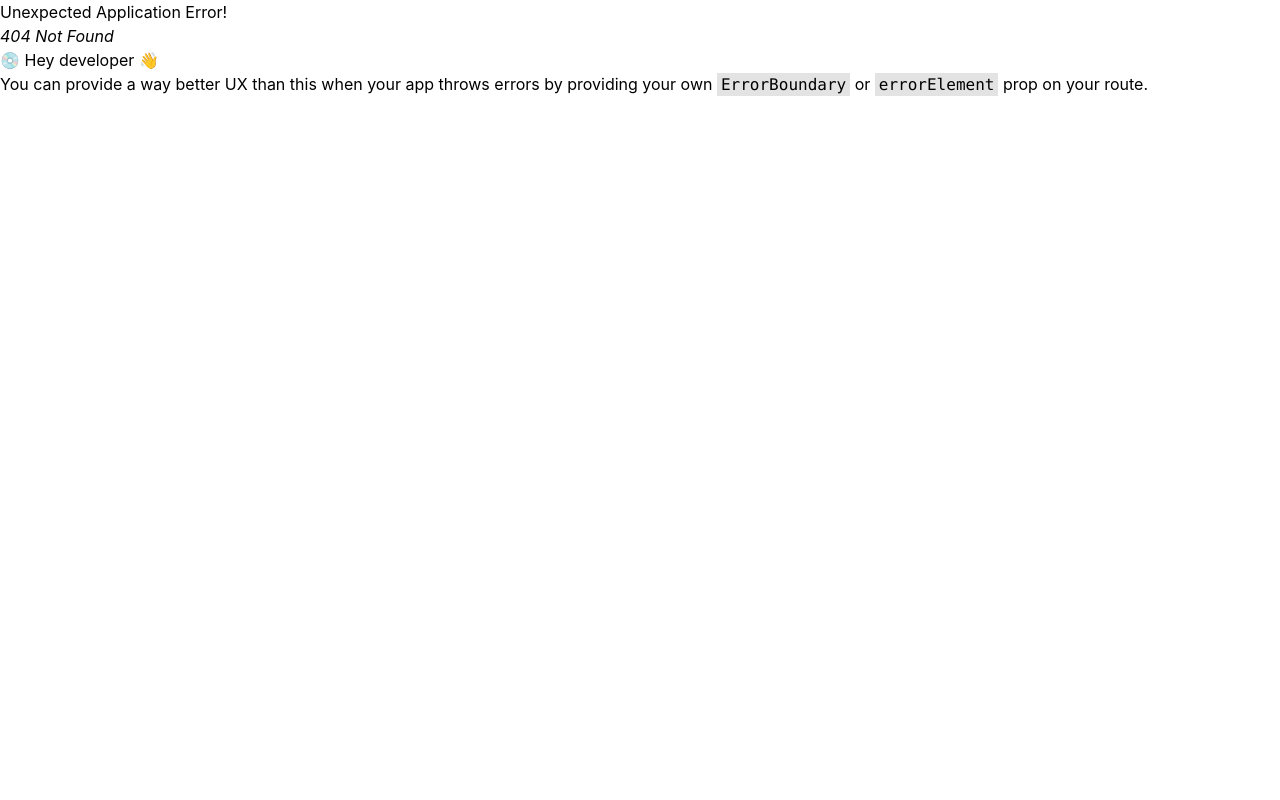
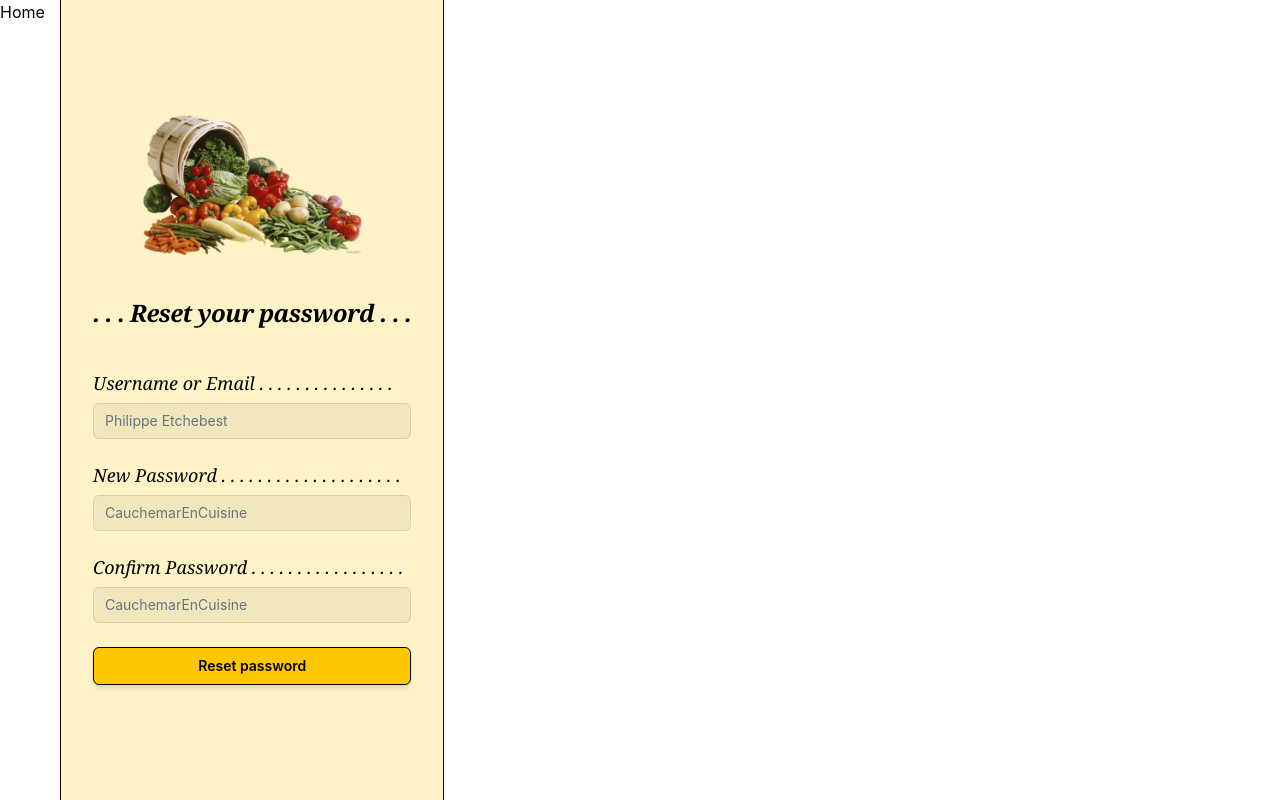
Before and after one commit to MouaipS/Transcendance, a React (Vite) app in the folder frontend/: page /password_reset in a window 1280 px wide. Before the commit this address had no page. Built offline with nearby package versions, Linux system fonts and the light colour scheme; a web font is replaced by a local one.

Commit message:
fusiontailwind [ADD] Reset password et commentaires
ResetPassword.jsx

Creation de la page pour reset le mot de passe et ecriture de commentaires pour expliquer le code

```diff
--- a/frontend/src/App.jsx
+++ b/frontend/src/App.jsx
@@ -6,8 +6,11 @@ import { Rules } from "./components/pages/Rules.jsx"
 import { Statistics } from "./components/pages/Statistics.jsx"
 import { Parameters } from "./components/pages/Parameters.jsx"
 import { Recipes } from "./components/pages/Recipes.jsx"
+import { ResetPassword } from "./components/pages/ResetPassword.jsx";
 
 
+// Architecture du site avec les différentes pages,
+// leur URL et leur contenu
 const router = createBrowserRouter([
 	{
 		path: '/',
@@ -70,6 +73,16 @@ const router = createBrowserRouter([
 				<Link to="/home">Home</Link>
 			</nav>
 		</div>
+	},
+	{
+		path: '/password_reset',
+		element: <div>
+			<ResetPassword/>
+			<ul/>
+			<nav>
+				<Link to="/home">Home</Link>
+			</nav>
+		</div>
 	}
 ])
 
--- a/frontend/src/components/pages/Home.jsx
+++ b/frontend/src/components/pages/Home.jsx
@@ -1,7 +1,6 @@
-import { useState, useEffect } from "react";
+import { useState } from "react";
 import { useNavigate } from "react-router-dom";
 import Tabs from "../tools/Tabs";
-
 
 
 export function Home () {
@@ -21,7 +20,7 @@ export function Home () {
 	}
 
 	return <>
-	<h2 className="font-serif italic mt-10 mb-10 text-center text-2xl/9 font-bold tracking-tight text-black">VegeBattle (pour Vegetable t'as compris (Nom sujet à changements parce qu'on utilise aussi de la viande (donc c'est plus juste Végé (Parce qu'il y a de la viande (et la viande c'est pas végé (c'est Lucien qui l'a dit (mais des fois il se trompe)))))))</h2>
+	<h2 className="font-serif italic mt-10 mb-10 text-center text-2xl/9 font-bold tracking-tight text-black">VegeBattle (pour Vegetable t'as compris (Nom sujet à changements parce qu'on utilise aussi de la viande (donc c'est plus juste Végé (Parce qu'il y a de la viande (et la viande c'est pas végé (c'est Lucien qui l'a dit (mais des fois il se trompe (c'est rare (mais ça arrive)))))))))</h2>
 	<button
 		className="flex justify-center rounded-md
 		 bg-blue-400 px-3 py-1.5 text-sm/6 font-semibold
--- a/frontend/src/components/pages/Login.jsx
+++ b/frontend/src/components/pages/Login.jsx
@@ -1,15 +1,22 @@
-import { useState, useEffect } from "react";
+import { useState } from "react";
 import { useNavigate } from "react-router-dom";
 
 
 export function Login() {
 
+  // Variable utilisées pour l'authentification et leurs
+  // setters, qui permettent de modifier leurs valeurs
 	const [username, setUsername] = useState('')
 	const [password, setPassword] = useState('')
 	const [isLogged, setIsLogged] = useState(false)
 
+  // Permet de naviguer vers une autre page
+  // en appelant la fonction navigate
 	const navigate = useNavigate()
 
+  // Fonction appelée en soumettant le form de login,
+  // envoie une requête au back pour vérifier si l'utilisateur
+  // est enregistré
 	const handleSubmitLogin = (e) => {
 		e.preventDefault()
 
@@ -19,7 +26,7 @@ export function Login() {
 		{
 			method: 'POST',
 			headers: { 'Content-Type': 'application/json' },
-			body: JSON.stringify({username})
+			body: JSON.stringify(login)
 		}
 		).then( (res) => {
 			console.log(res)
@@ -45,7 +52,7 @@ export function Login() {
 		</div>
 
         <div className="mt-10 sm:mx-auto sm:w-full sm:max-w-sm">
-          <form action="#" method="POST" className="space-y-6">
+          <form action="#" method="POST" className="space-y-6" onSubmit={handleSubmitLogin}>
             <div>
               <label htmlFor="username" className="font-serif italic block text-lg/6 font-medium text-black">
                 Username . . . . . . . . . . . . . . . . . . . . . . . . . .
@@ -56,7 +63,9 @@ export function Login() {
                   name="username"
                   required
                   autoComplete="username"
-				  placeholder="Philippe Etchebest"
+                  value={username}
+			            onChange={(e) => setUsername(e.target.value)}
+				          placeholder="Philippe Etchebest"
                   className="block w-full rounded-md bg-black/5 px-3 py-1.5 text-base outline-1 -outline-offset-1 outline-black/10 placeholder:text-gray-500 focus:outline-2 focus:-outline-offset-2 focus:outline-yellow-400 sm:text-sm/6"
                 />
               </div>
@@ -68,7 +77,7 @@ export function Login() {
                   Password . . . . . . . . . . . .
                 </label>
                 <div className="text-sm">
-                  <a href="#" className="font-serif italic font-semibold text-base/6 hover:text-black/50">
+                  <a href="/password_reset" className="font-serif italic font-semibold text-base/6 hover:text-black/50">
                     Forgot password?
                   </a>
                 </div>
@@ -79,8 +88,10 @@ export function Login() {
                   name="password"
                   type="password"
                   required
+                  value={password}
+			            onChange={(e) => setPassword(e.target.value)}
                   autoComplete="current-password"
-				  placeholder="CauchemarEnCuisine"
+				          placeholder="CauchemarEnCuisine"
                   className="block w-full rounded-md bg-black/5 px-3 py-1.5 text-base outline-1 -outline-offset-1 outline-black/10 placeholder:text-gray-500 focus:outline-2 focus:-outline-offset-2 focus:outline-yellow-400 sm:text-sm/6"
                 />
               </div>
--- a/frontend/src/components/pages/Register.jsx
+++ b/frontend/src/components/pages/Register.jsx
@@ -1,4 +1,4 @@
-import { useState, useEffect } from "react";
+import { useState } from "react";
 import { useNavigate } from "react-router-dom";
 import { QueryClient, QueryClientProvider, useQuery } from '@tanstack/react-query';
 
@@ -7,8 +7,12 @@ const queryClient = new QueryClient()
 
 export function Register() {
 
+	// Sert pour afficher une erreur si l'utilisateur
+	// n'entre pas les 2 mêmes mots de passe
 	const [alert, setAlert] = useState('')
 
+	// Variable utilisées pour l'authentification et leurs
+ 	// setters, qui permettent de modifier leurs valeurs
 	const [username, setUsername] = useState('')
 	const [password, setPassword] = useState('')
 	const [confirmPassword, setConfirmPassword] = useState('')
@@ -17,13 +21,17 @@ export function Register() {
 
 	const [showGet, setShowGet] = useState(false)
 
+	// Permet de naviguer vers une autre page
+  	// en appelant la fonction navigate
 	const navigate = useNavigate()
 
+	// Fonction appelée en soumettant le form de register,
+  	// envoie une requête au back pour créer un nouvel
+	// utilisateur dans la DB
 	const handleSubmitRegister = (e) => {
 		e.preventDefault()
 
 		const registration = { username, password, email, nickname }
-
 
 		if (password !== confirmPassword) {
 			setUsername('')
@@ -39,7 +47,7 @@ export function Register() {
 		{
 			method: 'POST',
 			headers: { 'Content-Type': 'application/json' },
-			body: JSON.stringify({username})
+			body: JSON.stringify(registration)
 		}
 		).then( () => {
 			console.log("Success")
@@ -55,6 +63,8 @@ export function Register() {
 		navigate('/home')
 	}
 
+	// Requête GET pour récupérer les infos depuis la DB afin
+	// de vérifier si les requêtes fonctionnent bien, ne restera pas
 	const FetchName = () => {
 
 		if (!showGet)
@@ -62,7 +72,7 @@ export function Register() {
 		const { data, error, isLoading } = useQuery({
 			queryKey: ['username'],
 			queryFn: () =>
-				fetch('http://localhost:3000/users')
+				fetch('http://localhost:3001/users')
 				.then(res => res.json())
 		})
 		if (isLoading) return <div>Chargement...</div>
@@ -77,6 +87,8 @@ export function Register() {
 		return <ul>{datas.map(todo => (<li key={todo}>{todo}</li>))}</ul>
 	}
 
+	// Fonction pour empêcher l'appel de FetchName tant que
+	// le bouton associé n'a pas été cliqué
 	const handleClick = (e) => {
 		e.preventDefault()
 
@@ -100,6 +112,7 @@ export function Register() {
 			<h2 className="font-serif italic mt-10 text-center text-2xl/9 font-bold tracking-tight text-black">. . . Create your account . . .</h2>
 		</div>
 		<div className="mt-10 sm:mx-auto sm:w-full sm:max-w-sm">
+			<p style={{color: 'red'}}>{alert}</p>
 			<form onSubmit={handleSubmitRegister} className="space-y-6">
 				<div>
 					<label htmlFor="username" className="font-serif italic
--- /dev/null
+++ b/frontend/src/components/pages/ResetPassword.jsx
@@ -0,0 +1,142 @@
+import { useState } from "react";
+import { useNavigate } from "react-router-dom";
+
+
+export function ResetPassword() {
+
+	// Sert pour afficher une erreur si l'utilisateur
+	// n'entre pas les 2 mêmes mots de passe
+	const [alert, setAlert] = useState('')
+
+	// Variable utilisées pour l'authentification et leurs
+ 	// setters, qui permettent de modifier leurs valeurs
+	const [username, setUsername] = useState('')
+	const [password, setPassword] = useState('')
+	const [confirmPassword, setConfirmPassword] = useState('')
+
+	// Permet de naviguer vers une autre page
+  	// en appelant la fonction navigate
+	const navigate = useNavigate()
+
+	// Fonction appelée en soumettant le form de changement de mdp,
+  	// envoie une requête au back pour modifier
+	// le mot de passe de l'utilisateur dans la DB
+	const handleSubmitReset = (e) => {
+		e.preventDefault()
+
+		const reset = { username, password }
+
+		if (password !== confirmPassword) {
+			setUsername('')
+			setPassword('')
+			setConfirmPassword('')
+			setAlert("Les mots de passe ne sont pas identiques")
+			return
+		}
+
+		fetch('http://localhost:3001/login',
+		{
+			method: 'POST',
+			headers: { 'Content-Type': 'application/json' },
+			body: JSON.stringify(reset)
+		}
+		).then( (res) => {
+			console.log(res)
+		})
+
+		setUsername('')
+		setPassword('')
+		setConfirmPassword('')
+
+	}
+
+
+	return <>
+	<div className="absolute inset-y-0 left-15 flex flex-col min-h-full justify-center px-6 py-12 lg:px-8 border-l border-r bg-amber-100">
+		<div className="sm:mx-auto sm:w-full sm:max-w-sm">
+			<img
+				alt="logo"
+				src="src/components/images/legumes.png"
+				className="mx-auto h-35 w-auto"
+			/>
+			<h2 className="font-serif italic mt-10 text-center text-2xl/9 font-bold tracking-tight text-black">. . . Reset your password . . .</h2>
+		</div>
+
+        <div className="mt-10 sm:mx-auto sm:w-full sm:max-w-sm">
+			<p style={{color: 'red'}}>{alert}</p>
+          	<form action="#" method="POST" className="space-y-6" onSubmit={handleSubmitReset}>
+				<div>
+					<label htmlFor="username" className="font-serif italic block text-lg/6 font-medium text-black">
+						Username or Email . . . . . . . . . . . . . . .
+					</label>
+					<div className="mt-2">
+						<input
+							id="username"
+							name="username"
+							required
+							autoComplete="email"
+							value={username}
+							onChange={(e) => setUsername(e.target.value)}
+							placeholder="Philippe Etchebest"
+							className="block w-full rounded-md bg-black/5 px-3 py-1.5 text-base outline-1 -outline-offset-1 outline-black/10 placeholder:text-gray-500 focus:outline-2 focus:-outline-offset-2 focus:outline-yellow-400 sm:text-sm/6"
+						/>
+					</div>
+				</div>
+
+				<div>
+					<div className="flex items-center justify-between">
+						<label htmlFor="password" className="font-serif italic block text-lg/6 font-medium text-black">
+						New Password . . . . . . . . . . . . . . . . . . . .
+						</label>
+					</div>
+					<div className="mt-2">
+						<input
+							id="password"
+							name="password"
+							type="password"
+							required
+							value={password}
+							onChange={(e) => setPassword(e.target.value)}
+							autoComplete="current-password"
+									placeholder="CauchemarEnCuisine"
+							className="block w-full rounded-md bg-black/5 px-3 py-1.5 text-base outline-1 -outline-offset-1 outline-black/10 placeholder:text-gray-500 focus:outline-2 focus:-outline-offset-2 focus:outline-yellow-400 sm:text-sm/6"
+						/>
+					</div>
+				</div>
+
+				<div>
+					<div className="flex items-center justify-between">
+						<label htmlFor="password" className="font-serif italic block text-lg/6 font-medium text-black">
+							Confirm Password . . . . . . . . . . . . . . . . .
+						</label>
+					</div>
+					<div className="mt-2">
+						<input
+							id="password"
+							name="password"
+							type="password"
+							required
+							value={confirmPassword}
+							onChange={(e) => setConfirmPassword(e.target.value)}
+							autoComplete="current-password"
+									placeholder="CauchemarEnCuisine"
+							className="block w-full rounded-md bg-black/5 px-3 py-1.5 text-base outline-1 -outline-offset-1 outline-black/10 placeholder:text-gray-500 focus:outline-2 focus:-outline-offset-2 focus:outline-yellow-400 sm:text-sm/6"
+						/>
+					</div>
+				</div>
+
+				<div>
+					<button
+						type="submit"
+						className="flex w-full justify-center rounded-md bg-yellow-400 px-3 py-1.5 text-sm/6 font-semibold hover:bg-yellow-300 focus-visible:outline-2 focus-visible:outline-offset-2 focus-visible:outline-indigo-500 border border-black shadow-md hover:shadow-none hover:inset-shadow-xs hover:inset-shadow-black/50"
+					>
+						Reset password
+					</button>
+				</div>
+          	</form>
+
+		</div>
+    </div>
+
+    </>
+}
--- a/frontend/src/components/tools/Tabs.jsx
+++ b/frontend/src/components/tools/Tabs.jsx
@@ -3,8 +3,13 @@ import { tabsData } from "../data/tabs.jsx"
 import { useNavigate } from "react-router-dom"
 
 
+// Fonction permettant de créer le panneau d'onglets
+// dans la page Home
 export default function tabs () {
 
+	// On crée un index qui chqnge en fonction du bouton d'onglet
+	// sur lequel on clique, ce qui affiche les éléments du tableau
+	// correspondants à cet index
 	const [selectedTab, setSelectedTab] = useState(0)
 	const navigate = useNavigate()
 
@@ -28,11 +33,11 @@ export default function tabs () {
 			<p className="text-2xl font-semibold mb-2">
 				{tabsData[selectedTab].tabHeading}
 			</p>
-			<div>
+			<div className="text-justify">
 				{tabsData[selectedTab].txt}
 			</div>
 			<button
-				className="mt-10 flex justify-center rounded-md
+				className="mt-10 flex mx-auto rounded-md
 				bg-blue-400 px-3 py-1.5 text-sm/6 font-semibold
 				hover:bg-blue-300 focus-visible:outline-2
 				focus-visible:outline-offset-2 focus-visible:outline-indigo-500
--- a/frontend/src/components/tools/fetchs.jsx
+++ b/frontend/src/components/tools/fetchs.jsx
@@ -1,4 +1,4 @@
-import { useState, useEffect } from "react";
+import { useState } from "react";
 import { useNavigate } from "react-router-dom";
 
 
```
Also changed, not shown: frontend/src/components/data/tabs.jsx (+5 -2 lines).
